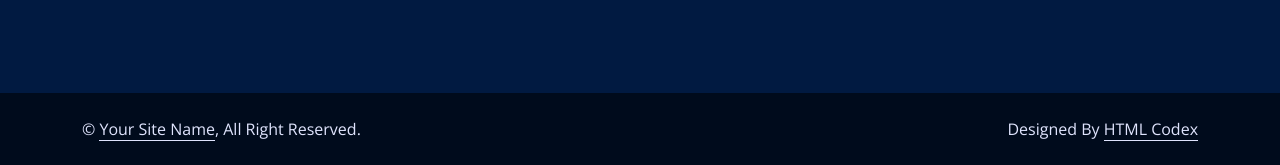
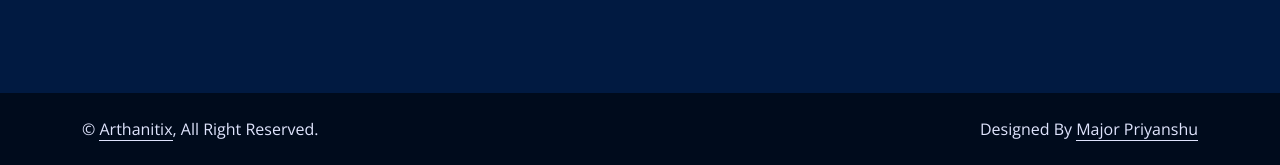
Before and after one commit to rajxxs/arthanitix-demo3, a plain HTML site: page testimonial.html in a window 1280 px wide. Shown: the part 1571-1736 px from the top of the page. Drawn offline with nearby package versions, Linux system fonts and the light colour scheme.

Commit message:
Update testimonial.html

```diff
--- a/testimonial.html
+++ b/testimonial.html
@@ -3,7 +3,7 @@
 
 <head>
     <meta charset="utf-8">
-    <title>Finanza - Financial Services Website Template</title>
+    <title>Arthanitix - Arthanitix Financial Services Website</title>
     <meta content="width=device-width, initial-scale=1.0" name="viewport">
     <meta content="" name="keywords">
     <meta content="" name="description">
@@ -54,7 +54,7 @@
 
         <nav class="navbar navbar-expand-lg navbar-light py-lg-0 px-lg-5 wow fadeIn" data-wow-delay="0.1s">
             <a href="index.html" class="navbar-brand ms-4 ms-lg-0">
-                <h1 class="display-5 text-primary m-0">Finanza</h1>
+                <h1 class="display-5 text-primary m-0">Arthanitix</h1>
             </a>
             <button type="button" class="navbar-toggler me-4" data-bs-toggle="collapse" data-bs-target="#navbarCollapse">
                 <span class="navbar-toggler-icon"></span>
@@ -218,11 +218,11 @@
         <div class="container">
             <div class="row">
                 <div class="col-md-6 text-center text-md-start mb-3 mb-md-0">
-                    &copy; <a class="border-bottom" href="#">Your Site Name</a>, All Right Reserved.
+                    &copy; <a class="border-bottom" href="#">Arthanitix</a>, All Right Reserved.
                 </div>
                 <div class="col-md-6 text-center text-md-end">
                     <!--/*** This template is free as long as you keep the footer author’s credit link/attribution link/backlink. If you'd like to use the template without the footer author’s credit link/attribution link/backlink, you can purchase the Credit Removal License from "https://htmlcodex.com/credit-removal". Thank you for your support. ***/-->
-                    Designed By <a class="border-bottom" href="https://htmlcodex.com">HTML Codex</a>
+                    Designed By <a class="border-bottom" href="https://github.com/rajxxs">Major Priyanshu</a>
                 </div>
             </div>
         </div>
```
